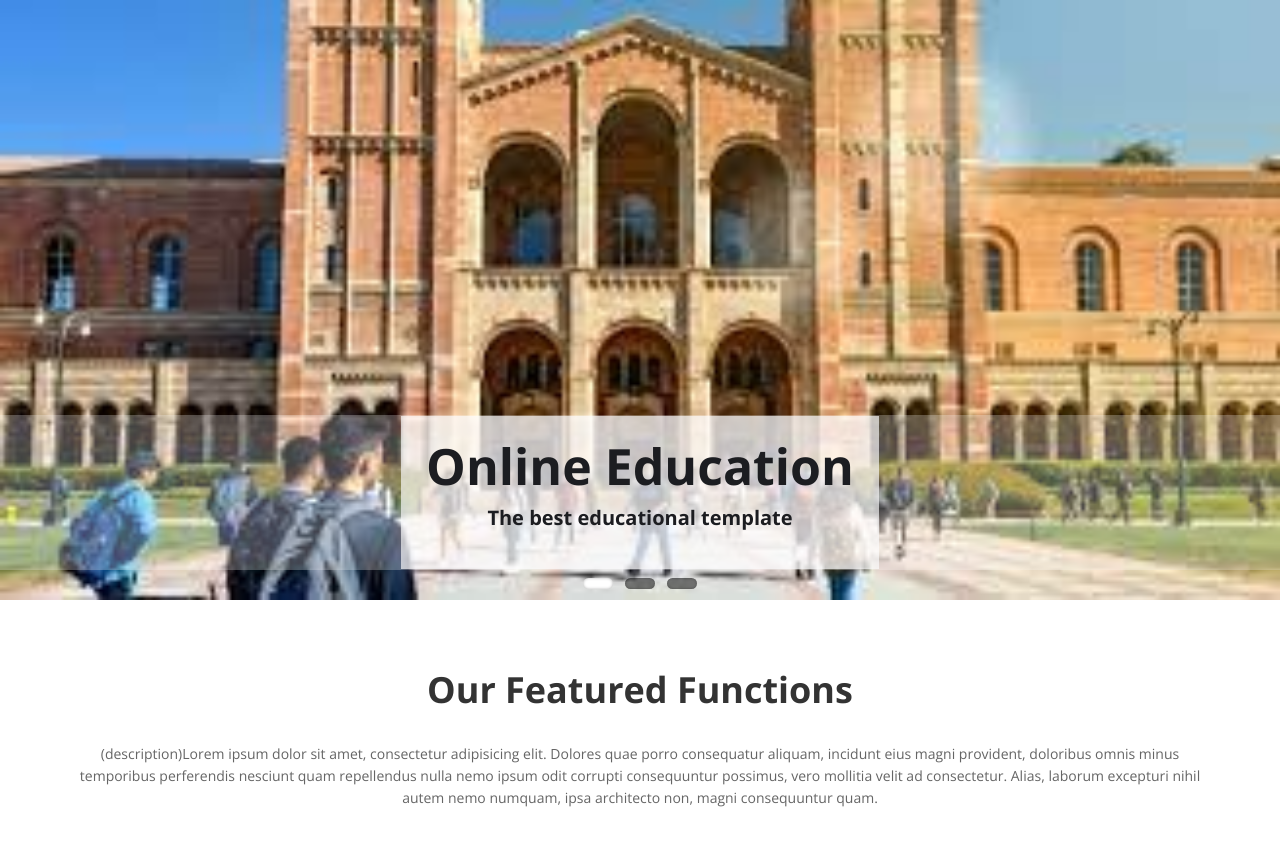
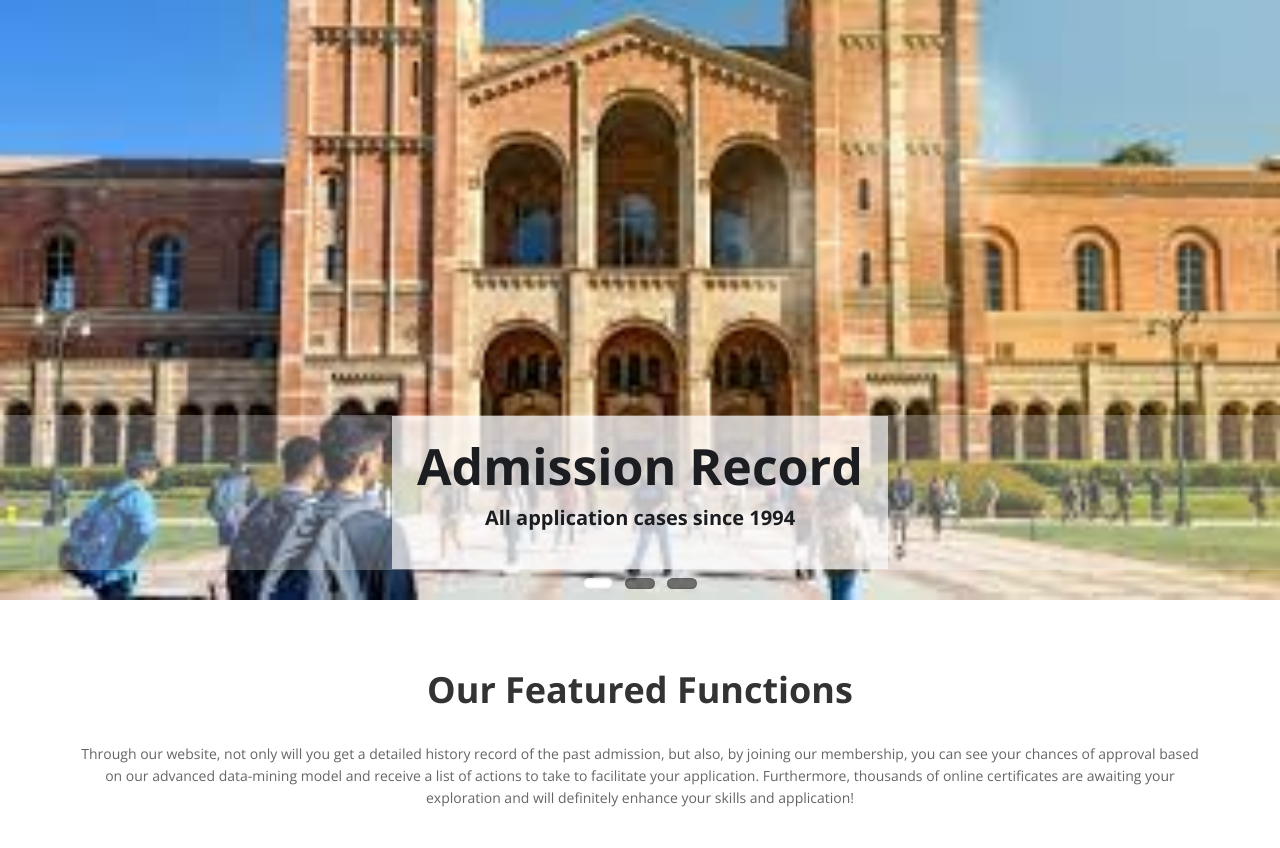
Before and after one commit to honeypeartea/honeypeartea.github.io, a Django app: page / in a window 1280 px wide. Shown: the part 104-952 px from the top of the page. Run offline with Django 4.2, Linux system fonts and the light colour scheme; some libraries are stand-ins or nearby versions.

Commit message:
update front end

```diff
--- a/honeypeartea/templates/base.html
+++ b/honeypeartea/templates/base.html
@@ -4,7 +4,8 @@
 <html lang="en">
 <head>
 <meta charset="utf-8">
-<title>Above Multi-purpose Free Bootstrap Responsive Template</title>
+<title>Database Project</title>
+<link rel="shortcut icon" type="image/jpg" href="{% static 'img/uc_logo.jpg' %}"/>
 <meta name="viewport" content="width=device-width, initial-scale=1.0" />
 <meta name="description" content="" />
 <meta name="author" content="http://webthemez.com" />
@@ -12,15 +13,11 @@
 <!-- css -->
 <link type="text/css" href="{% static 'css/bootstrap.min.css' %}" rel="stylesheet">
 <link type="text/css" href="{% static 'css/fancybox/jquery.fancybox.css' %}" rel="stylesheet">
-<link type="text/css" href="{% static 'css/jcarousel.css' %}" rel="stylesheet">
+<!-- <link type="text/css" href="{% static 'css/jcarousel.css' %}" rel="stylesheet"> -->
 <link type="text/css" href="{% static 'css/flexslider.css' %}" rel="stylesheet">
-<link type="text/css" href="{% static 'js/owl-carousel/owl.carousel.css' %}" rel="stylesheet">
+<!-- <link type="text/css" href="{% static 'js/owl-carousel/owl.carousel.css' %}" rel="stylesheet"> -->
 <link type="text/css" href="{% static 'css/style.css' %}" rel="stylesheet">
 
-<!-- HTML5 shim, for IE6-8 support of HTML5 elements -->
-<!--[if lt IE 9]>
-      <script src="http://html5shim.googlecode.com/svn/trunk/html5.js"></script>
-    <![endif]-->
 
 </head>
 
@@ -42,7 +39,7 @@
                         <li class="active"><a href="index.html">Home</a></li>
 						<li><a href="about.html">About Us</a></li>
 						<li><a href="courses.html">Courses</a></li>
-                        <li><a href="requirement.html">Requirement</a></li>
+                        <li><a href="https://admission.universityofcalifornia.edu/">Requirement</a></li>
                         <li><a href="pricing.html">Pricing</a></li>
                         <li><a href="contact.html">Contact</a></li>
                     </ul>
@@ -67,8 +64,8 @@
 					3400 N Charles Street.<br>
 					Baltimore, MD 21218.</address>
 					<p>
-						<i class="icon-phone"></i> (123) 456-789 - 1255-12584 <br>
-						<i class="icon-envelope-alt"></i> email@domainname.com
+						<i class="icon-phone"></i> 909-551-5573<br>
+						<i class="icon-envelope-alt"></i> mxue7@jh.edu
 					</p>
 				</div>
 			</div>
@@ -88,9 +85,9 @@
 				<div class="widget">
 					<h5 class="widgetheading">Latest posts</h5>
 					<ul class="link-list">
-						<li><a href="#">(text0)Lorem ipsum dolor sit amet, consectetur adipiscing elit.</a></li>
-						<li><a href="#">(text1)Pellentesque et pulvinar enim. Quisque at tempor ligula</a></li>
-						<li><a href="#">(text2)Natus error sit voluptatem accusantium doloremque</a></li>
+						<li><a href="#">As 2021 comes to a close, UC President Michael V. Drake reflects on the resilience and the accomplishments of the UC community.</a></li>
+						<li><a href="#">bell hooks was a proud graduate of @ucsc, earning a doctorate in literature in 1983 with her dissertation on Toni Morrison.</a></li>
+						<li><a href="#">A new study from neuroscientists provides the first glimpse into how the brains of social mammals process complex group interactions.</a></li>
 					</ul>
 				</div>
 			</div>
@@ -98,9 +95,9 @@
 				<div class="widget">
 					<h5 class="widgetheading">Recent News</h5>
 					<ul class="link-list">
-						<li><a href="#">(text0)Lorem ipsum dolor sit amet, consectetur adipiscing elit.</a></li>
-						<li><a href="#">(text1)Pellentesque et pulvinar enim. Quisque at tempor ligula</a></li>
-						<li><a href="#">(text2)Natus error sit voluptatem accusantium doloremque</a></li>
+						<li><a href="#">New tower at University of California earns acclaim for restoration</a></li>
+						<li><a href="#">From Hero to Fired: Dr. Aaron Kheriaty and the University of California Irvine</a></li>
+						<li><a href="#">Too many qualified students are shut out of UC, CSU. A new study offers some solutions</a></li>
 					</ul>
 				</div>
 			</div>
@@ -116,11 +113,11 @@
 				</div>
 				<div class="col-lg-6">
 					<ul class="social-network">
-						<li><a href="#" data-placement="top" title="Facebook"><i class="fa fa-facebook"></i></a></li>
-						<li><a href="#" data-placement="top" title="Twitter"><i class="fa fa-twitter"></i></a></li>
-						<li><a href="#" data-placement="top" title="Linkedin"><i class="fa fa-linkedin"></i></a></li>
-						<li><a href="#" data-placement="top" title="Pinterest"><i class="fa fa-pinterest"></i></a></li>
-						<li><a href="#" data-placement="top" title="Google plus"><i class="fa fa-google-plus"></i></a></li>
+						<li><a href="https://www.facebook.com/universityofcalifornia/" data-placement="top" title="Facebook"><i class="fa fa-facebook"></i></a></li>
+						<li><a href="https://twitter.com/uc_apply?lang=en" data-placement="top" title="Twitter"><i class="fa fa-twitter"></i></a></li>
+						<li><a href="https://www.linkedin.com/school/university-of-california/" data-placement="top" title="Linkedin"><i class="fa fa-linkedin"></i></a></li>
+						<li><a href="https://www.pinterest.com/uofcalifornia/" data-placement="top" title="Pinterest"><i class="fa fa-pinterest"></i></a></li>
+						<li><a href="https://en.wikipedia.org/wiki/Google%2B" data-placement="top" title="Google plus"><i class="fa fa-google-plus"></i></a></li>
 					</ul>
 				</div>
 			</div>
@@ -143,7 +140,7 @@
 <script type="text/javascript" src="{% static 'js/jquery.flexslider.js' %}"></script>
 <script type="text/javascript" src="{% static 'js/animate.js' %}"></script>
 <script type="text/javascript" src="{% static 'js/custom.js' %}"></script>
-<script type="text/javascript" src="{% static 'js/owl-carousel/owl.carousel.js' %}"></script>
+<!-- <script type="text/javascript" src="{% static 'js/owl-carousel/owl.carousel.js' %}"></script> -->
 </body>
 </html>
 
--- a/honeypeartea/templates/index.html
+++ b/honeypeartea/templates/index.html
@@ -11,24 +11,24 @@
                 <img src="{% static 'img/slides/uc0.jpg' %}" alt="" />
                 <div class="flex-caption">
                    <div class="item_introtext">
-					<strong>Online Education</strong>
-					<p>The best educational template</p> </div>
+					<strong>Admission Record</strong>
+					<p>All application cases since 1994</p> </div>
                 </div>
               </li>
               <li>
                 <img src="{% static 'img/slides/uc1.jpg' %}" alt="" />
                 <div class="flex-caption">
                      <div class="item_introtext">
-					<strong>School Education</strong>
-					<p>Get all courses with on-line content</p> </div>
+					<strong>Admission Prediction</strong>
+					<p>Get your chances with our advanced data-mining model</p> </div>
                 </div>
               </li>
               <li>
                 <img src="{% static 'img/slides/uc2.jpg'%}" alt="" />
                 <div class="flex-caption">
                      <div class="item_introtext">
-					<strong>Collage Education</strong>
-					<p>Awesome Template get it know</p> </div>
+					<strong>Prepare for your application</strong>
+					<p>Get online courses certificates here</p> </div>
                 </div>
               </li>
             </ul>
@@ -40,7 +40,8 @@
 	<div class="container">
 		<div class="row">
 			<div class="col-lg-12">
-				<div class="aligncenter"><h1 class="aligncenter">Our Featured Functions</h1><span class="clear spacer_responsive_hide_mobile " style="height:13px;display:block;"></span>(description)Lorem ipsum dolor sit amet, consectetur adipisicing elit. Dolores quae porro consequatur aliquam, incidunt eius magni provident, doloribus omnis minus temporibus perferendis nesciunt quam repellendus nulla nemo ipsum odit corrupti consequuntur possimus, vero mollitia velit ad consectetur. Alias, laborum excepturi nihil autem nemo numquam, ipsa architecto non, magni consequuntur quam.</div>
+				<div class="aligncenter"><h1 class="aligncenter">Our Featured Functions</h1><span class="clear spacer_responsive_hide_mobile " style="height:13px;display:block;"></span>Through our website, not only will you get a detailed history record of the past admission, but also, by joining our membership, you can see your chances of approval based on our advanced data-mining model and receive a list of actions to take to facilitate your application. Furthermore, thousands of online certificates are awaiting your exploration and will definitely enhance your skills and application!
+                </div>
 			</div>
 		</div>
 	</div>
@@ -53,19 +54,19 @@
 		<div class="skill-home"> <div class="skill-home-solid clearfix">
 		<div class="col-md-3 text-center">
 		<span class="icons c1"><i class="fa fa-trophy"></i></span> <div class="box-area">
-		<h3><a href="{% url 'prediction' %}">School Perdiction</a></h3> <p>(description0)Lorem ipsum dolor sit amet, consectetur adipisicing elit. Dolores quae porro consequatur aliquam, incidunt eius magni provident</p></div>
+		<h3><a href="{% url 'prediction' %}">School Perdiction</a></h3> <p>Get your school with our advanced data-mining model</p></div>
 		</div>
 		<div class="col-md-3 text-center">
 		<span class="icons c2"><i class="fa fa-picture-o"></i></span> <div class="box-area">
-		<h3><a href="{% url 'chance' %}">Admission Chance</a></h3><p>(description1)Lorem ipsum dolor sit amet, consectetur adipisicing elit. Dolores quae porro consequatur aliquam, incidunt eius magni provident</p></div>
+		<h3><a href="{% url 'chance' %}">Admission Chance</a></h3><p>Get your chances with our advanced data-mining model</p></div>
 		</div>
 		<div class="col-md-3 text-center">
 		<span class="icons c3"><i class="fa fa-desktop"></i></span> <div class="box-area">
-		<h3><a href="{% url 'history' %}">History Admission</a></h3> <p>(description2)Lorem ipsum dolor sit amet, consectetur adipisicing elit. Dolores quae porro consequatur aliquam, incidunt eius magni provident</p></div>
+		<h3><a href="{% url 'history' %}">History Admission</a></h3> <p>All application cases since 1990</p></div>
 		</div>
 		<div class="col-md-3 text-center">
 		<span class="icons c4"><i class="fa fa-globe"></i></span> <div class="box-area">
-		<h3><a href="https://www.google.com/">TO DO</a></h3> <p>(description3)Lorem ipsum dolor sit amet, consectetur adipisicing elit. Dolores quae porro consequatur aliquam, incidunt eius magni provident</p>
+		<h3><a href="https://www.universityofcalifornia.edu/infocenter/admissions-source-school">Offiical Tool</a></h3> <p>These tables present information on UC’s Applicants, Admits, and Enrollees. Freshman applicant counts are presented for fall and transfer counts are presented for the full academic year.</p>
 		</div></div>
 		</div></div>
 		</div>
@@ -96,21 +97,21 @@
                 </ol>
                 <div class="carousel-inner">
                     <div class="item">
-                        <p>(feedback0)Blanditiis praesentium voluptatum deleniti atque corrupti quos dolores et quas molestias excepturi sint occaecati cupiditate non provident, similique sunt in culpa qui officia deserunt mollitia animi.</p>
+                        <p>I used this website 3 months earlier before my application, and it really helped me build up my confidence and skills. Now, I’m honored to be one of the class of 2024 in UCLA!</p>
                         <p>
-                            <b>- User0 -</b>
+                            <b>- Dani Ni -</b>
                         </p>
                     </div>
                     <div class="item">
-                        <p>(feedback1)Blanditiis praesentium voluptatum deleniti atque corrupti quos dolores et quas molestias excepturi sint occaecati cupiditate non provident, similique sunt in culpa qui officia deserunt mollitia animi.</p>
+                        <p>I was always worried about not doing everything I can for my application. Now with this website, I can make practical decisions with the comprehensive application records and the state-of-art prediction tool. It’s amazing! </p>
                         <p>
-                            <b>- User1 -</b>
+                            <b>- Shreya Singh -</b>
                         </p>
                     </div>
                     <div class="item active">
-                        <p>(feedback2)Blanditiis praesentium voluptatum deleniti atque corrupti quos dolores et quas molestias excepturi sint occaecati cupiditate non provident, similique sunt in culpa qui officia deserunt mollitia animi.</p>
+                        <p>I had a passion for computer science since high school. With the online certificates from this website, I can show my passion to the admission officer in a more direct and pragmatic way. Many thanks!</p>
                         <p>
-                            <b>- User2 -</b>
+                            <b>- Daisy Johnson -</b>
                         </p>
                     </div>
                 </div>
@@ -123,41 +124,41 @@
 
 		<div class="row">
 			<div class="col-lg-12">
-				<div class="aligncenter"><h2 class="aligncenter">Perdiction Factors We Consider</h2><span class="clear spacer_responsive_hide_mobile " style="height:13px;display:block;"></span>(Perdiction method description)Lorem ipsum dolor sit amet, consectetur adipisicing elit. Dolores quae porro consequatur aliquam, incidunt eius magni provident, doloribus omnis minus temporibus perferendis nesciunt quam repellendus nulla nemo ipsum odit corrupti consequuntur possimus, vero mollitia velit ad consectetur. Alias, laborum excepturi nihil autem nemo numquam, ipsa architecto non, magni consequuntur quam.</div>
+				<div class="aligncenter"><h2 class="aligncenter">Perdiction Factors We Consider</h2><span class="clear spacer_responsive_hide_mobile " style="height:13px;display:block;"></span>To make a more precise prediction, you are recommended to tell us as many factors as you could, including your GPA, SAT scores, the AP courses you took, your race, high school name and your hometown. We promised your privacy protected and your record only available to yourself.</div>
 			</div>
 		</div>
 <div class="row">
             <div class="col-md-4">
 			<div class="textbox">
                 <h3>GPA</h3>
-				<p>(description0)Lorem ipsum dolor sit amet, consectetuer adipiscing elit. Praesent vest sit amet, consec ibulum molestie lacus. Aenean nonummy hendrerit mauris. Phasellus porta.</p>
+				<p>High school level GPA</p>
             </div> </div>
             <div class="col-md-4">
 			<div class="textbox">
                   <h3>SAT</h3>
-				<p>(description1)Lorem ipsum dolor sit amet, consectetuer adipiscing elit. Praesent vest sit amet, consec ibulum molestie lacus. Aenean nonummy hendrerit mauris. Phasellus porta.</p>
+				<p>High school level SAT</p>
             </div> </div>
 			<div class="col-md-4">
 			<div class="textbox">
                   <h3>AP Courses</h3>
-				<p>(description2)Lorem ipsum dolor sit amet, consectetuer adipiscing elit. Praesent vest sit amet, consec ibulum molestie lacus. Aenean nonummy hendrerit mauris. Phasellus porta.</p>
+				<p>High school level ap courses count</p>
             </div> </div>
         </div>
 		<div class="row">
             <div class="col-md-4">
 			<div class="textbox">
                 <h3>Race</h3>
-				<p>(description3)Lorem ipsum dolor sit amet, consectetuer adipiscing elit. Praesent vest sit amet, consec ibulum molestie lacus. Aenean nonummy hendrerit mauris. Phasellus porta.</p>
+				<p>Determine race influnece</p>
             </div> </div>
             <div class="col-md-4">
 			<div class="textbox">
                   <h3>High School</h3>
-				<p>(description4)Lorem ipsum dolor sit amet, consectetuer adipiscing elit. Praesent vest sit amet, consec ibulum molestie lacus. Aenean nonummy hendrerit mauris. Phasellus porta.</p>
+				<p>Determine high school rank influnece</p>
             </div> </div>
 			<div class="col-md-4">
 			<div class="textbox">
                   <h3>Others</h3>
-				<p>(description5)Lorem ipsum dolor sit amet, consectetuer adipiscing elit. Praesent vest sit amet, consec ibulum molestie lacus. Aenean nonummy hendrerit mauris. Phasellus porta.</p>
+				<p>Other factors like research experience and PS</p>
             </div> </div>
         </div>
 </div>
--- a/mysite/settings.py
+++ b/mysite/settings.py
@@ -22,7 +22,7 @@ PROJECT_ROOT = os.path.dirname(os.path.dirname(os.path.abspath(__file__)))
 # See https://docs.djangoproject.com/en/4.0/howto/deployment/checklist/
 
 # SECURITY WARNING: keep the secret key used in production secret!
-# SECRET_KEY = 'django-insecure-xbt0le=maqu90t@cl923ja$@2n2x_xjc29l+z2k$^k9fqd6u+c'
+SECRET_KEY = 'django-insecure-xbt0le=maqu90t@cl923ja$@2n2x_xjc29l+z2k$^k9fqd6u+c'
 
 # SECURITY WARNING: don't run with debug turned on in production!
 DEBUG = True
--- a/static/css/style.css
+++ b/static/css/style.css
@@ -465,7 +465,7 @@ border-radius:0;
 .testimonial-area {
 padding: 0 0 0 0;
 margin:0;
-background: url(../img/low-poly01.jpg) fixed center center;
+/* background: url(../img/low-poly01.jpg) fixed center center; */
 background-size: cover;
 -webkit-background-size: cover;
 -moz-background-size: cover;
```
Also changed, not shown: honeypeartea/templates/about.html (+13 -15 lines), honeypeartea/templates/contact.html (+4 -4 lines), honeypeartea/templates/pricing.html (+12 -20 lines), 1 other file.
